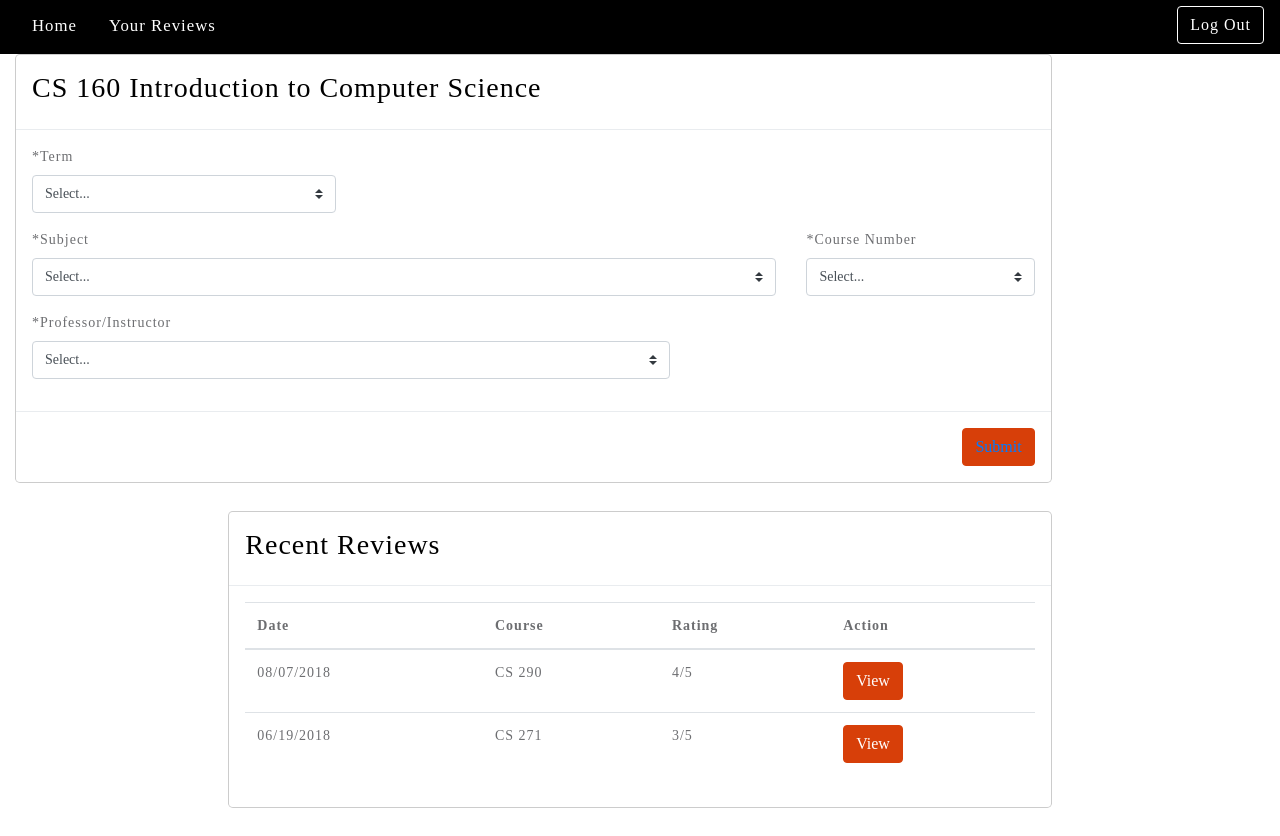
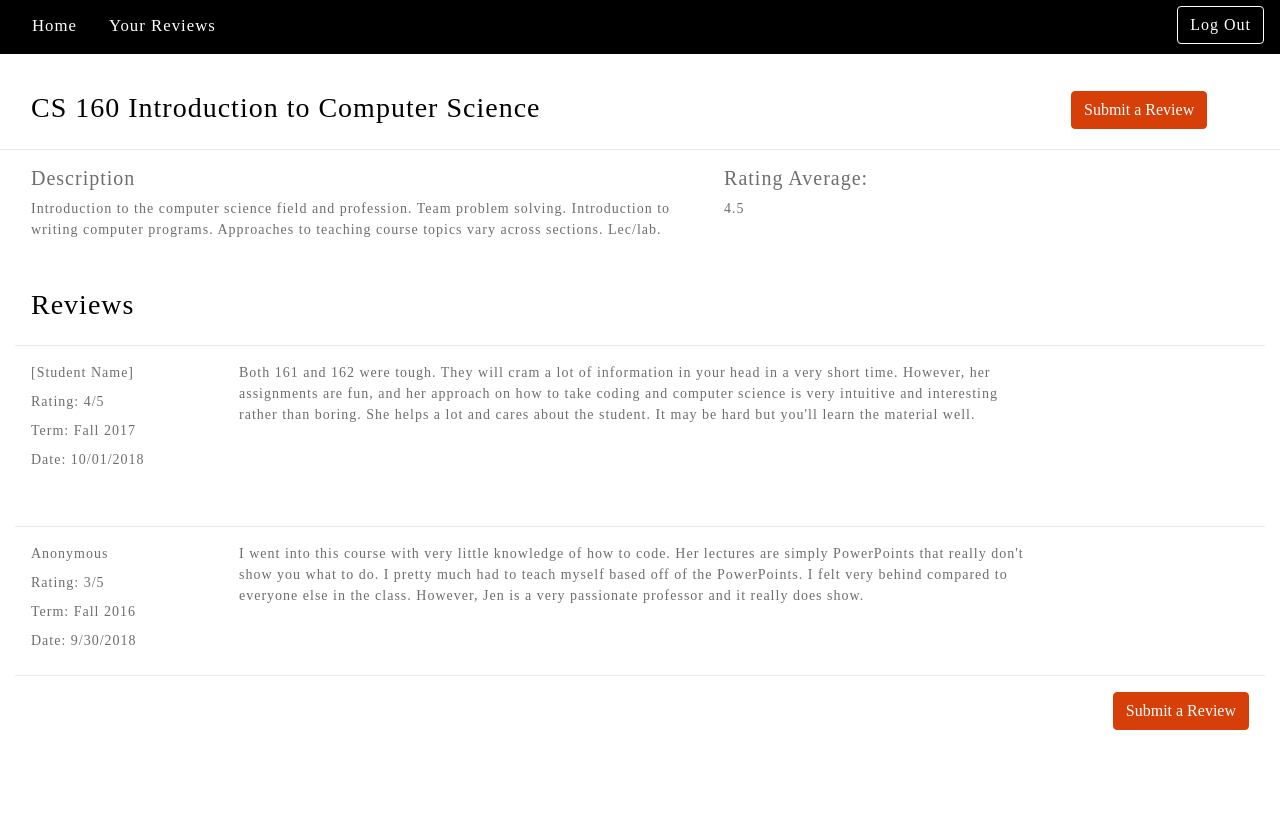
Before and after one commit to jonathan-almeida1993/CourseRater, a plain HTML site: page WebContent/course_page.html in a window 1280 px wide. Shown: the part 133-969 px from the top of the page. After the commit the page ends 880 px from the top, so only its background shows below. Drawn offline with Linux system fonts and the light colour scheme.

Commit message:
Page (UI)  displaying reviews is now complete.

```diff
--- a/WebContent/course_page.html
+++ b/WebContent/course_page.html
@@ -50,33 +50,115 @@
     </span>
   </div>
 
+
+
   <!-- Search Course Container -->
-  <div class="col-lg-10">
+  <div class="col-lg-12">
+    <div class="modal-header row">
+      <div class="col-md-10">
+        <br>
+        <h3 class="section-header">CS 160 Introduction to Computer Science</h3>
+      </div>
+      <div class="col-md-2">
+        <br>
+        <button class="btn btn-primary">Submit a Review</button>
+      </div>
+    </div>
+      <div class="modal-body col-lg-10">
+        <div class="row">
+          <div class="col-lg-8">
+            <h5>Description</h5>
+            <p>Introduction to the computer science field and profession. Team
+              problem solving. Introduction to writing computer programs. Approaches
+              to teaching course topics vary across sections. Lec/lab. </p>
+          </div>
+          <div class="col-lg-4">
+            <h5>Rating Average:</h5> 4.5
+          </div>
+        </div>
+      </div>
+      <div class="modal-header">
+          <h3 class="section-header">Reviews</h3>
+      </div>
+
+      <!-- This section is how the review will appear for each one.  -->
+      <div class="modal-body row">
+        <div class="col-md-2">
+          <label>[Student Name]</label><br>
+          <!-- Student name will go above unless they anonymize their review,
+              then it would say "Anonymous"-->
+          <label>Rating:</label> 4/5 <br>
+          <!-- Star rating should appear here -->
+          <label>Term:</label> Fall 2017 <br>
+          <!-- The term the student took the course should appear here  -->
+          <label>Date:</label> 10/01/2018
+        </div>
+          <div class="col-md-8">
+            Both 161 and 162 were tough. They will cram a lot of information in
+            your head in a very short time. However, her assignments are fun, and
+            her approach on how to take coding and computer science is very intuitive
+            and interesting rather than boring. She helps a lot and cares about the
+            student. It may be hard but you'll learn the material well.
+          </div>
+      </div>
+      <!-- end of a single review -->
+      <span class="modal-header"></span>
+<!-- Section headers will serve as a visual divider between each review -->
+
+<!-- Start of the next review is here  -->
+      <div class="modal-body row">
+        <div class="col-md-2">
+          <label>Anonymous</label><br>
+          <!-- Student name will go above unless they anonymize their review,
+              then it would say "Anonymous"-->
+          <label>Rating:</label> 3/5 <br>
+          <!-- Star rating should appear here -->
+          <label>Term:</label> Fall 2016 <br>
+          <!-- The term the student took the course should appear here  -->
+          <label>Date:</label> 9/30/2018
+        </div>
+          <div class="col-md-8">
+            I went into this course with very little knowledge of how to code.
+            Her lectures are simply PowerPoints that really don't show you what
+            to do. I pretty much had to teach myself based off of the PowerPoints.
+            I felt very behind compared to everyone else in the class. However,
+            Jen is a very passionate professor and it really does show.
+          </div>
+      </div>
+
+
+      <div class="modal-footer">
+            <button type="button" class="btn btn-primary" data-toggle="modal" data-target="#submitReview">
+              Submit a Review
+            </button>
+      </div>
+
+      <!-- Submit review modal -->
+      <div class="col-lg-12">
+        <div class="modal fade" id="submitReview" tabindex="-1" role="dialog" aria-labelledby="exampleModalLabel" aria-hidden="true">
+          <div class="modal-dialog modal-lg" role="document">
             <div class="modal-content">
               <div class="modal-header">
-        <h3 class="section-header">CS 160 Introduction to Computer Science</h3>
+                <h5 class="modal-title" id="exampleModalLabel">Submitting a Review</h5>
+                <button type="button" class="close" data-dismiss="modal" aria-label="Close">
+                  <span aria-hidden="true">&times;</span>
+                </button>
               </div>
               <div class="modal-body">
                 <form>
                   <div class="form-group col-md-4 row">
-            <label for="Term">*Term</label>
-            <select class="custom-select" id="inputGroupSelect01">
-                <option selected>Select...</option>
-                <!-- Terms should be listed starting at the term furthest in the future and going backwards in time. -->
-                <option value="1">Fall 2018</option>
-                <option value="2">Summer 2018</option>
-                <option value="3">Spring 2018</option>
-            </select>
+                    <label for="Term">*Name</label>
+                  <!-- student name will appear filled in, there is an anonymity check box next to it.  -->
                   </div>
                   <div class="row">
                     <div class="form-group col-md-9">
                       <label for="Subject">*Subject</label>
                       <select class="custom-select" id="inputGroupSelect01">
                           <option selected>Select...</option>
-                  <!-- Make sure subject appears in the format below in, with its abbreviation in parentheses. The list should be sorted by subject abbreviation -->
+                          <!-- Make sure subject appears in the format below, with its abbreviation in parenthesis. -->
                           <option value="1">Computer Science (CS)</option>
-                  <option value="2">Mathematics (MTH)</option>
-                  <option value="3">Psychology (PSY)</option>
+                          <option value="2">Psychology (PSY)</option>
+                          <option value="3">Mathematics (MTH)</option>
                       </select>
                     </div>
                     <div class="form-group col-md-3">
@@ -101,45 +183,18 @@
                 </form>
               </div>
               <div class="modal-footer">
-        <button type="button" class="btn btn-primary"><a href="course_page.html">Submit</a></button>
+                <button type="button" class="btn btn-secondary" data-dismiss="modal">Close</button>
+                <button type="button" class="btn btn-primary">Save changes</button>
+              </div>
+            </div>
           </div>
         </div>
       </div>
 
-  <!-- Recent Reviews Container -->
-  <div class="col-lg-8" style="margin: 1.75rem auto">
-    <div class="modal-content">
-      <div class="modal-header">
-        <h3 class="section-header">Recent Reviews</h3>
-      </div>
-      <div class="modal-body">
-        <table class="table">
-          <thead>
-            <tr>
-              <th scope="col">Date</th>
-              <th scope="col">Course</th>
-              <th scope="col">Rating</th>
-              <th scope="col">Action</th>
-            </tr>
-          </thead>
-          <tbody>
-            <!-- Example Table Content -->
-            <tr>
-              <td scope="row">08/07/2018</td>
-              <td>CS 290</td>
-              <td>4/5</td>
-              <td><button type="button" class="btn btn-primary">View</button></td>
-            </tr>
-            <tr>
-              <td scope="row">06/19/2018</td>
-              <td>CS 271</td>
-              <td>3/5</td>
-              <td><button type="button" class="btn btn-primary">View</button></td>
-            </tr>
-          </tbody>
-        </table>
-      </div>
-    </div>
+
+
+
+
   </div>
 </body>
 </html>
```
Also changed, not shown: 1 other file. Lines whose indentation alone changed are shown as unchanged.
